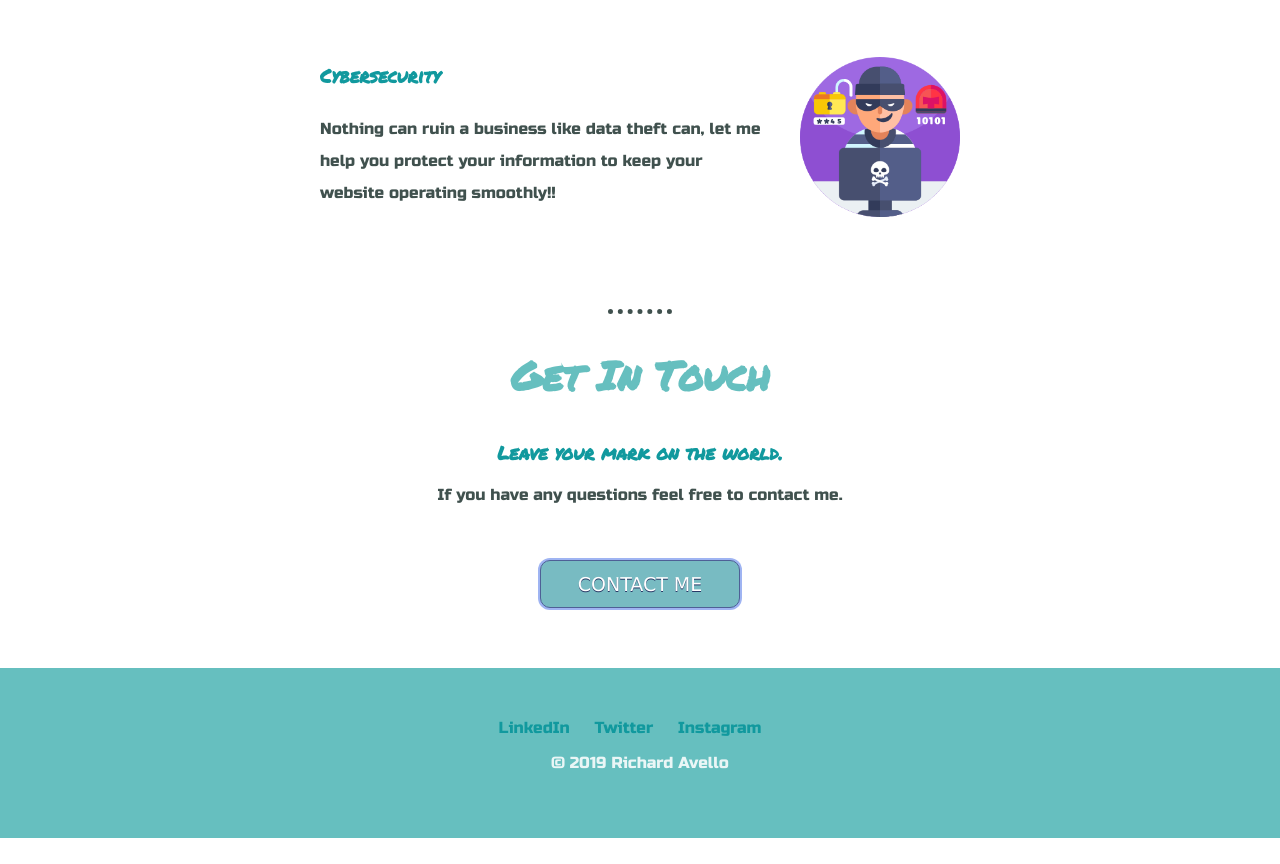
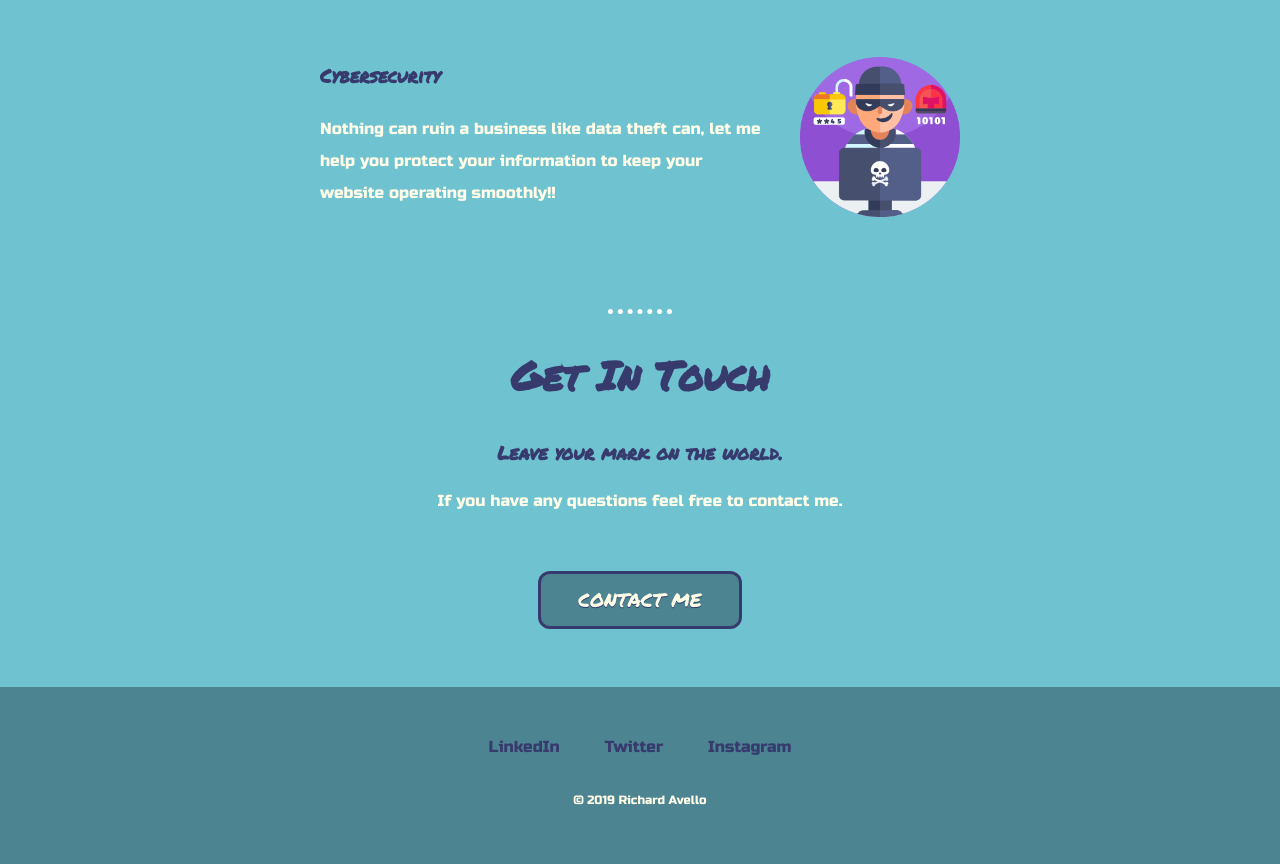
Before and after one commit to Richardavello/Wip3, a plain HTML site: page index.html in a window 1280 px wide. Shown: the part 1608-2472 px from the top of the page. Before the commit the page ends 2446 px from the top, so only its background shows below. Drawn offline with Linux system fonts and the light colour scheme.

Commit message:
Add files via upload

```diff
--- a/CSS/styles.css
+++ b/CSS/styles.css
@@ -1,5 +1,5 @@
 .top-container {
-  background-color: #EAF6F6;
+  background-color: #beeef7;
   position: relative;
   padding-top: 100px;
 }
@@ -8,17 +8,18 @@ body {
   margin: 0;
   text-align: center;
   font-family: 'Russo One', sans-serif;
+  background-color: #6fc2d0;
 }
 
  h3 {
   font-family: 'Permanent Marker', cursive;
-  color: #11999E;
+  color: #373a6d;
 }
 
 h2 {
   font-family: 'Permanent Marker', cursive;
   font-size: 2.5rem;
-  color: #66BFBF;
+  color: #373a6d;
 }
 
  h1 {
@@ -26,7 +27,7 @@ h2 {
   font-family: 'Satisfy', cursive;
   font-size: 90px;
   font-weight: lighter;
-  color: #66BFBF;
+  color: #373a6d;
 }
 
 hr {
@@ -34,27 +35,32 @@ hr {
   border-top-style: dotted;
   border-width: 5px;
   width: 5%;
-  color: #40514E;
+  color: #ffffff;
   margin-top: 50px;
 }
 
 p {
-  color: #40514E;
+  color: #fffde8;
+  line-height: 2;
 }
 
 .my-info {
   margin: 0 auto 0 auto;
   width: 50%;
-  line-height: 2;
+  }
+
+a {
+  color: #373a6d;
+  margin: 10px 20px;
 }
 
-a {
-  color: #11999E;
+a:hover {
+  color: #fffde8;
 }
 
 .bottom-container {
-  background-color: #66BFBF;
-  padding: 50px;
+  background-color: #4c8492;
+  padding: 50px 0 20px;
 }
 .dev {
   text-decoration: underline;
@@ -103,18 +109,20 @@ a {
 }
 
 .copyright {
-  color: #EAF6F6;
+  color: #fffde8;
+  font-size: .75rem;
+  padding: 20px 0;
 }
 
 .myButton {
-	box-shadow: 0px 0px 0px 2px #9fb4f2;
-	background-color:#78bbc2;
+	box-shadow: 0px 0px 0px 2px #373a6d;
+	background-color:#4c8492;
 	border-radius:10px;
-	border:1px solid #4e6096;
+	border:1px solid #373a6d;
 	display:inline-block;
 	cursor:pointer;
-	color:#ffffff;
-	font-family:Verdana;
+	color:#fffde8;
+	font-family:'Permanent Marker', cursive;
 	font-size:19px;
 	padding:12px 37px;
 	text-decoration:none;
```
